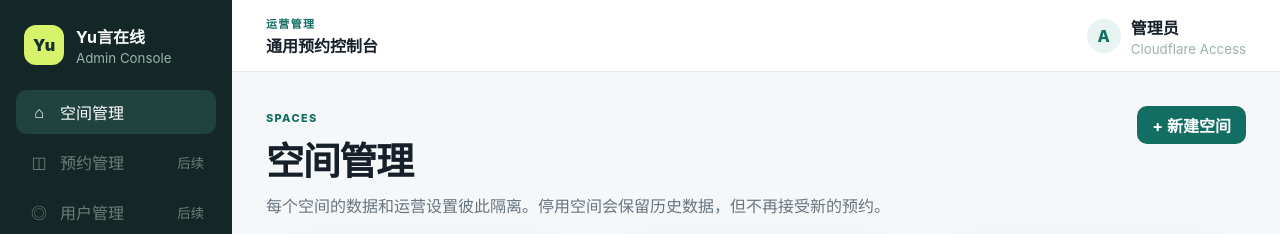
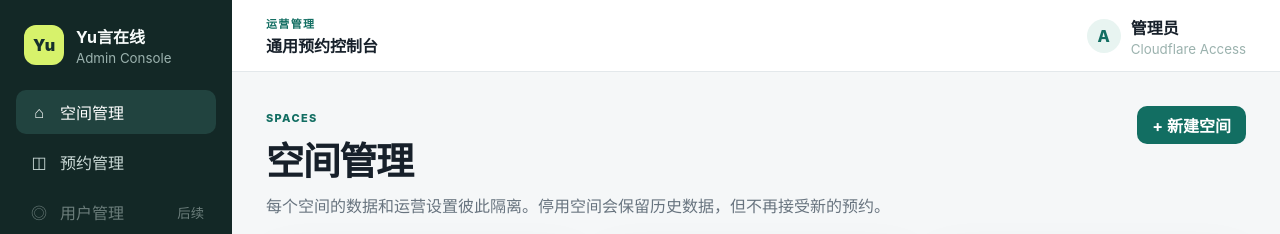
Before and after one commit to huangshirui/yuke, a Vue app in the folder apps/admin/: page /spaces in a window 1280 px wide. Shown: the top 234 px of the page. Built offline with nearby package versions, Linux system fonts and the light colour scheme.

Commit message:
feat(admin): enable booking navigation

```diff
--- a/apps/admin/src/App.vue
+++ b/apps/admin/src/App.vue
@@ -18,7 +18,9 @@ import { adminDataMode } from './services/adminApi'
         <RouterLink to="/spaces" class="nav-item">
           <span class="nav-icon">⌂</span><span>空间管理</span>
         </RouterLink>
-        <span class="nav-item nav-item--disabled"><span class="nav-icon">◫</span><span>预约管理</span><small>后续</small></span>
+        <RouterLink to="/bookings" class="nav-item">
+          <span class="nav-icon">◫</span><span>预约管理</span>
+        </RouterLink>
         <span class="nav-item nav-item--disabled"><span class="nav-icon">◎</span><span>用户管理</span><small>后续</small></span>
         <span class="nav-item nav-item--disabled"><span class="nav-icon">⌁</span><span>对账</span><small>后续</small></span>
       </nav>
```
